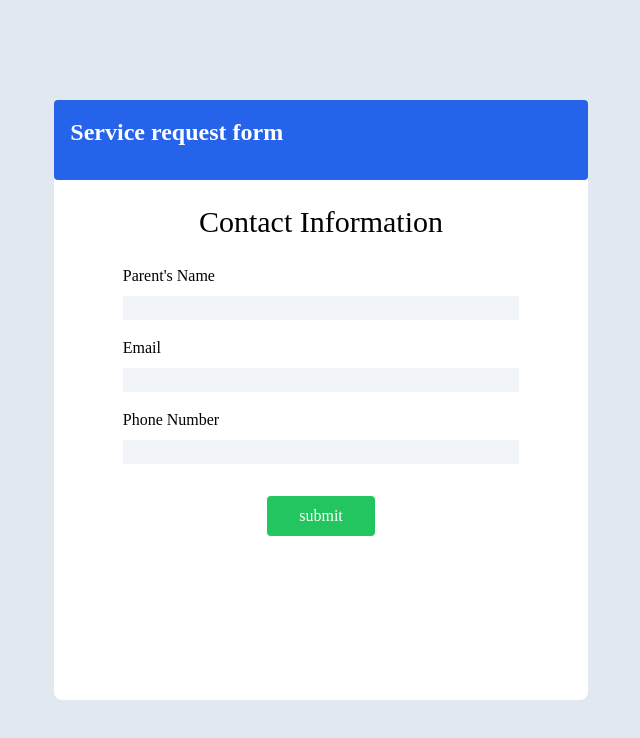
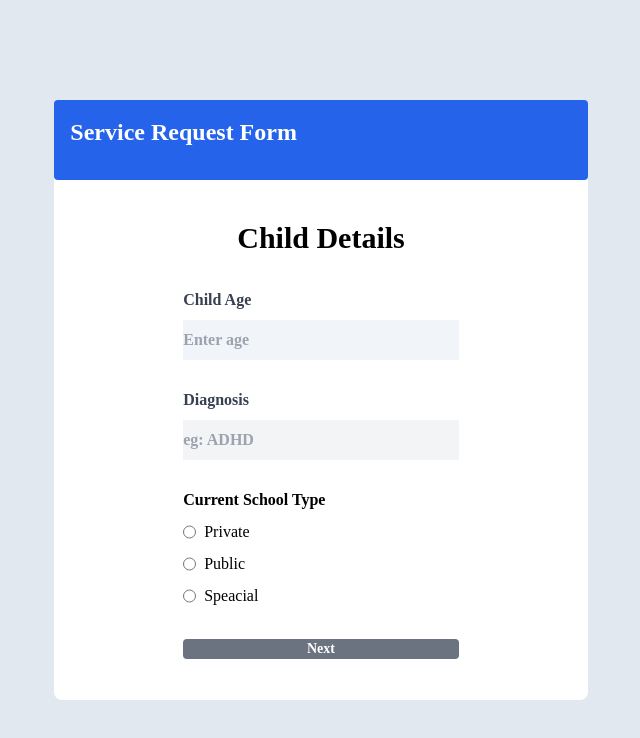
Before and after one commit to Aparna-015/SERVICE-REQUEST-FORM---TASK-, a React (Create React App) app: page / in a window 1280 px wide. Shown: the top 738 px of the page, without its empty margins (319-959 px from the left). Built offline with nearby package versions, Linux system fonts and the light colour scheme.

Commit message:
PAGE NAVIGTION ADDED

```diff
--- a/src/App.js
+++ b/src/App.js
@@ -5,20 +5,28 @@ import Contact from "./Components/Contact/Contact";
 import Service from "./Components/ServiceNeeds/Service";
 
 function App() {
-  const [state, setState] = useState(3);
+  const [step, setStep] = useState(1);
+
+
+  const handleNext = () => {
+    setStep((prev) => prev + 1);
+  };
+  const handlePrev = () => {
+    setStep((prev) => prev - 1);
+  };
 
   return (
     <div className="App bg-slate-200 h-screen flex items-center justify-center">
       <div className="w-5/12  bg-white h-[600px] rounded-lg ">
         <div className="w-full bg-blue-600 h-20 rounded">
           <h1 className="text-white text-left font-bold p-4 text-2xl ">
-            Service request form
+            Service Request Form
           </h1>
         </div>
 
-        {state === 1 && <ChildDetails />}
-        {state === 2 && <Service />}
-        {state === 3 && <Contact />}
+        {step === 1 && (<ChildDetails onNext={handleNext} />)}
+        {step === 2 && (<Service onNext={handleNext} onPrev={handlePrev} />)}
+        {step === 3 && (<Contact onPrev={handlePrev} />)}
       </div>
     </div>
   );
--- a/src/Components/ChildeDetails/ChildDetails.jsx
+++ b/src/Components/ChildeDetails/ChildDetails.jsx
@@ -1,6 +1,7 @@
 import React from "react";
 
-const ChildDetails = () => {
+
+const ChildDetails = ({onNext}) => {
   return (
     <div className="main-container w-8/12 mx-auto  font-bold p-8 ">
       <div className="W-full  space-y-5 p-2 ">
@@ -21,7 +22,7 @@ const ChildDetails = () => {
         </div>
         <div className="py-2 space-y-2 ">
           <label className=" flex item-center gap-2 ">
-            Current school type
+            Current School Type
           </label>
 
           <label className="font-normal flex item-center gap-2 ">
@@ -41,7 +42,7 @@ const ChildDetails = () => {
         </div>
 
         <div className="text-center mt-3 ">
-          <button className="bg-gray-500 w-full rounded text-sm text-white">
+          <button className="bg-gray-500 w-full rounded text-sm text-white" onClick={onNext}>
             Next
           </button>
         </div>
--- a/src/Components/Contact/Contact.jsx
+++ b/src/Components/Contact/Contact.jsx
@@ -1,6 +1,6 @@
 import React from "react";
 
-const Contact = () => {
+const Contact = ({onPrev}) => {
   return (
     <div className="contact-section  w-10/12 mx-auto p-6">
       <h1 className="text-3xl  text-center mb-6 ">Contact Information</h1>
@@ -17,8 +17,9 @@ const Contact = () => {
         <input className="w-full bg-slate-100" type="" />
       </div>
 
-      <div className="text-center my-8 ">
-        <button className="bg-green-500 text-white px-8 py-2 rounded">
+      <div className="flex justify-between my-8 ">
+             <button onClick={onPrev} className="bg-gray-500 text-white  px-8 py-2 rounded">Prev</button>
+        <button  className="bg-green-500 text-white px-8 py-2 rounded">
           submit
         </button>
       </div>
--- a/src/Components/ServiceNeeds/Service.jsx
+++ b/src/Components/ServiceNeeds/Service.jsx
@@ -1,6 +1,6 @@
 import React from "react";
 
-const Service = () => {
+const Service = ({onNext,onPrev}) => {
   return (
     <div className="service-container w-8/12 mx-auto p-4">
       <div className="w-full p-4">
@@ -44,8 +44,8 @@ const Service = () => {
         </div>
 
         <div className="text-right flex justify-between ">
-          <button className="bg-gray-500 text-white px-3 rounded">Prev</button>
-          <button className="bg-blue-500 text-white px-3 rounded">Next</button>
+          <button onClick={onPrev} className="bg-gray-500 text-white px-3 rounded">Prev</button>
+          <button onClick={onNext} className="bg-blue-500 text-white px-3 rounded">Next</button>
         </div>
       </div>
     </div>
```
